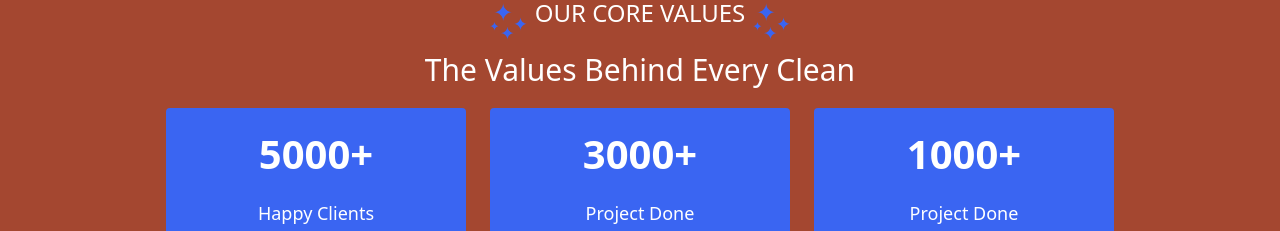
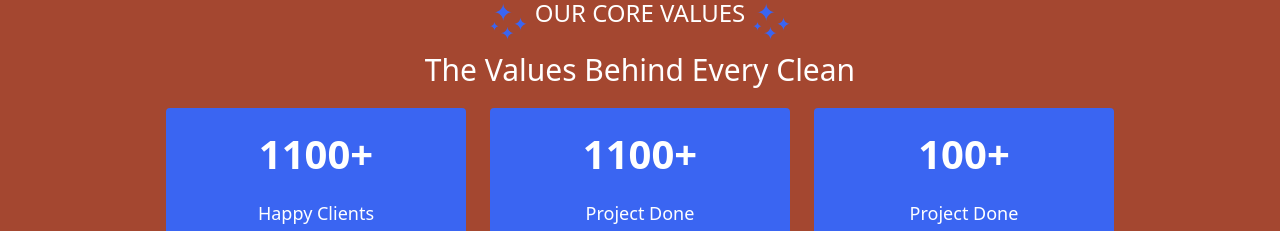
Before and after one commit to deehemjay/prestiege-, a React (Create React App) app: page /about in a window 1280 px wide. Shown: the part 2340-2571 px from the top of the page. Built offline with nearby package versions, Linux system fonts and the light colour scheme.

Commit message:
little functionality

```diff
--- a/src/pages/Aboutpage/AboutSecFour.jsx
+++ b/src/pages/Aboutpage/AboutSecFour.jsx
@@ -1,22 +1,47 @@
-import React from "react";
+import React, { useState, useEffect } from "react";
 import { Col, Container, Row } from "react-bootstrap";
 import img from "../../images/star.png";
 
 const AboutSecFour = () => {
+
+const Counter = ({ end }) => {
+  const [count, setCount] = useState(0);
+
+  useEffect(() => {
+    let start = 0;
+    const step = 50;
+    const interval = 20;
+
+    const timer = setInterval(() => {
+      start += step;
+      if (start >= end) {
+        start = 0; // reset after reaching end
+      }
+      setCount(start);
+    }, interval);
+
+    return () => clearInterval(timer);
+  }, [end]);
+
+  return <span>{count}+</span>;
+};
+
   const secTwo = [
     {
-      text1: "5000+",
+      text1: <Counter end={5000} />,
       text2: "Happy Clients",
     },
     {
-      text1: "3000+",
+      text1: <Counter end={3000} />,
       text2: "Project Done",
     },
     {
-      text1: "1000+",
+      text1: <Counter end={1000} />,
       text2: "Project Done",
     }
   ];
+
+
 
     return (
         <>
```
